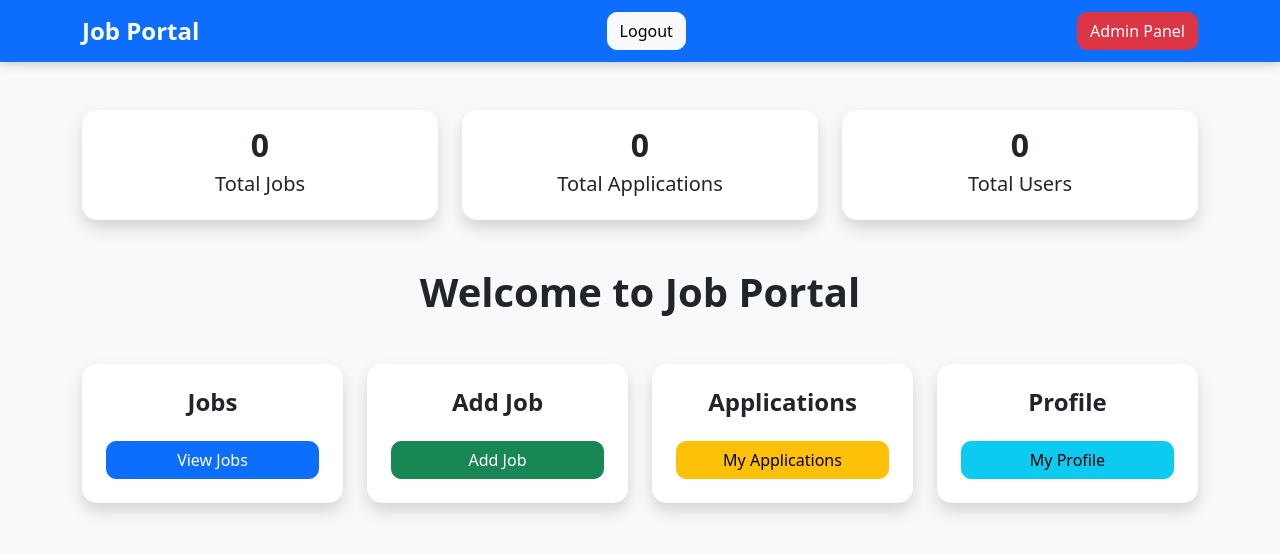
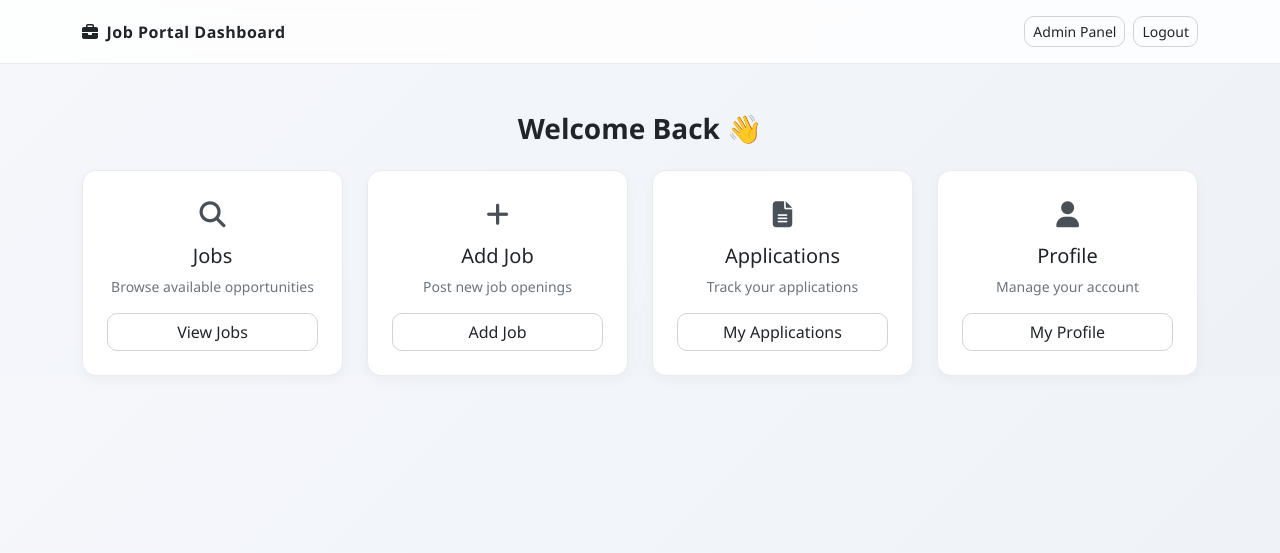
Before and after one commit to alisha-bagwan/Online_Job_Portal, a Flask app: page /dashboard in a window 1280 px wide. Shown: the top 553 px of the page. Run offline with Flask 3, Linux system fonts and the light colour scheme; the visitor is signed in with stand-in values (Sample User, id 1); data that the repository does not hold is empty; some libraries are stand-ins or nearby versions.

Commit message:
Updated UI design and improved frontend layout

```diff
--- a/app.py
+++ b/app.py
@@ -282,30 +282,20 @@ def profile():
 
     cur = mysql.connection.cursor()
 
-    # Get user details
+    # Get user details including resume
     cur.execute(
-        "SELECT name, email FROM users WHERE email=%s",
+        "SELECT name, email, resume FROM users WHERE email=%s",
         (email,)
     )
 
     user = cur.fetchone()
 
-    # Count applications
-    cur.execute(
-        "SELECT COUNT(*) FROM applications WHERE user_email=%s",
-        (email,)
-    )
-
-    total_applications = cur.fetchone()[0]
-
     cur.close()
 
     return render_template(
         "profile.html",
-        user=user,
-        total_applications=total_applications
+        user=user
     )
-
 # JOB DETAILS
 @app.route('/job/<int:id>')
 def job_details(id):
--- a/static/CSS/style.css
+++ b/static/CSS/style.css
@@ -41,17 +41,34 @@ h2 {
     font-weight: bold;
 }
 body{
-    background:#f5f7fa;
+    background:#f4f6f9;
 }
 
 .card{
-    border-radius:15px;
+    border-radius:10px;
 }
 
 .btn{
-    border-radius:10px;
+    border-radius:6px;
+}
+
+.form-control{
+    background:#f8f9fa;
 }
 
 h2,h4{
     font-weight:bold;
 }
+.btn{
+    border-radius: 8px;
+    font-weight: 500;
+}
+
+.btn-dark{
+    padding: 10px 18px;
+}
+
+.btn-outline-dark,
+.btn-outline-danger{
+    padding: 10px 18px;
+}
--- a/templates/dashboard.html
+++ b/templates/dashboard.html
@@ -4,129 +4,148 @@
     <title>Dashboard</title>
 
     <link href="https://cdn.jsdelivr.net/npm/bootstrap@5.3.3/dist/css/bootstrap.min.css" rel="stylesheet">
-<link rel="stylesheet" href="{{ url_for('static', filename='css/style.css') }}">
+
+    <!-- Icons (IMPORTANT for professional look) -->
+    <link rel="stylesheet" href="https://cdnjs.cloudflare.com/ajax/libs/font-awesome/6.5.0/css/all.min.css">
+
+    <style>
+        body {
+            background: linear-gradient(135deg, #f5f7fb, #eef2f7);
+            font-family: "Segoe UI", sans-serif;
+        }
+
+        /* Navbar glass effect */
+        .navbar {
+            background: rgba(255,255,255,0.8);
+            backdrop-filter: blur(10px);
+            border-bottom: 1px solid #e9ecef;
+        }
+
+        .brand-title {
+            font-weight: 700;
+            letter-spacing: 0.5px;
+        }
+
+        /* Cards */
+        .dashboard-card {
+            border: 1px solid #e9ecef;
+            border-radius: 14px;
+            background: white;
+            transition: all 0.25s ease;
+            box-shadow: 0 4px 12px rgba(0,0,0,0.04);
+        }
+
+        .dashboard-card:hover {
+            transform: translateY(-6px);
+            box-shadow: 0 12px 25px rgba(0,0,0,0.08);
+            border-color: #d6d6d6;
+        }
+
+        .icon-box {
+            font-size: 26px;
+            color: #495057;
+            margin-bottom: 10px;
+        }
+
+        .btn-clean {
+            border-radius: 10px;
+            border: 1px solid #ced4da;
+            font-weight: 500;
+        }
+
+        .btn-clean:hover {
+            background: #f1f3f5;
+        }
+
+        .welcome-text {
+            font-weight: 600;
+            color: #212529;
+        }
+
+        .muted-text {
+            color: #6c757d;
+            font-size: 14px;
+        }
+    </style>
 </head>
-<body class="bg-light">
 
-<nav class="navbar navbar-dark bg-primary">
+<body>
+
+<!-- NAVBAR -->
+<nav class="navbar py-3">
     <div class="container">
 
-        <span class="navbar-brand">
-            Job Portal
+        <span class="brand-title text-dark">
+            <i class="fa-solid fa-briefcase me-2"></i>Job Portal Dashboard
         </span>
 
-        <a href="/logout" class="btn btn-light">
-            Logout
-        </a>
-        <a href="/admin" class="btn btn-danger">
-      Admin Panel
-     </a>
+        <div class="d-flex gap-2">
+            <a href="/admin" class="btn btn-sm btn-clean">
+                Admin Panel
+            </a>
+
+            <a href="/logout" class="btn btn-sm btn-clean">
+                Logout
+            </a>
+        </div>
 
     </div>
 </nav>
 
+<!-- CONTENT -->
 <div class="container mt-5">
 
-    <div class="row">
+    <h3 class="text-center welcome-text mb-4">
+        Welcome Back 👋
+    </h3>
 
-        <div class="col-md-4">
-            <div class="card text-center shadow">
-                <div class="card-body">
-                    <h2>{{ total_jobs }}</h2>
-                    <h5>Total Jobs</h5>
+    <div class="row g-4">
+
+        <div class="col-md-3">
+            <div class="dashboard-card p-4 text-center h-100">
+                <div class="icon-box">
+                    <i class="fa-solid fa-magnifying-glass"></i>
                 </div>
+                <h5>Jobs</h5>
+                <p class="muted-text">Browse available opportunities</p>
+                <a href="/jobs" class="btn btn-clean w-100">View Jobs</a>
             </div>
         </div>
 
-        <div class="col-md-4">
-            <div class="card text-center shadow">
-                <div class="card-body">
-                    <h2>{{ total_applications }}</h2>
-                    <h5>Total Applications</h5>
+        <div class="col-md-3">
+            <div class="dashboard-card p-4 text-center h-100">
+                <div class="icon-box">
+                    <i class="fa-solid fa-plus"></i>
                 </div>
+                <h5>Add Job</h5>
+                <p class="muted-text">Post new job openings</p>
+                <a href="/add-job" class="btn btn-clean w-100">Add Job</a>
             </div>
         </div>
 
-        <div class="col-md-4">
-            <div class="card text-center shadow">
-                <div class="card-body">
-                    <h2>{{ total_users }}</h2>
-                    <h5>Total Users</h5>
+        <div class="col-md-3">
+            <div class="dashboard-card p-4 text-center h-100">
+                <div class="icon-box">
+                    <i class="fa-solid fa-file-lines"></i>
                 </div>
+                <h5>Applications</h5>
+                <p class="muted-text">Track your applications</p>
+                <a href="/my-applications" class="btn btn-clean w-100">My Applications</a>
+            </div>
+        </div>
+
+        <div class="col-md-3">
+            <div class="dashboard-card p-4 text-center h-100">
+                <div class="icon-box">
+                    <i class="fa-solid fa-user"></i>
+                </div>
+                <h5>Profile</h5>
+                <p class="muted-text">Manage your account</p>
+                <a href="/profile" class="btn btn-clean w-100">My Profile</a>
             </div>
         </div>
 
     </div>
-
-</div>
-
-<div class="container mt-5">
-
-    <h1 class="text-center mb-5">
-        Welcome to Job Portal
-    </h1>
-
-    <div class="row">
-
-        <div class="col-md-3 mb-4">
-
-            <div class="card shadow text-center p-4">
-
-                <h4>Jobs</h4>
-
-                <a href="/jobs" class="btn btn-primary mt-3">
-                    View Jobs
-                </a>
-
-            </div>
-
-        </div>
-
-        <div class="col-md-3 mb-4">
-
-            <div class="card shadow text-center p-4">
-
-                <h4>Add Job</h4>
-
-                <a href="/add-job" class="btn btn-success mt-3">
-                    Add Job
-                </a>
-
-            </div>
-
-        </div>
-
-        <div class="col-md-3 mb-4">
-
-            <div class="card shadow text-center p-4">
-
-                <h4>Applications</h4>
-
-                <a href="/my-applications" class="btn btn-warning mt-3">
-                    My Applications
-                </a>
-
-            </div>
-
-        </div>
-
-        <div class="col-md-3 mb-4">
-
-            <div class="card shadow text-center p-4">
-
-                <h4>Profile</h4>
-
-                <a href="/profile" class="btn btn-info mt-3">
-                    My Profile
-                </a>
-
-
-            </div>
-
-        </div>
-
-    </div>
-
 </div>
 
 </body>
--- a/templates/index.html
+++ b/templates/index.html
@@ -24,7 +24,7 @@
                 Login
             </a>
 
-            <a href="/register" class="btn btn-warning">
+            <a href="/register" class="btn btn-light me-2">
                 Register
             </a>
 
@@ -46,9 +46,11 @@
 
     <div class="mt-4">
 
-        <a href="/jobs" class="btn btn-primary btn-lg me-2">
+      <!-- <a href="/jobs" class="btn btn-primary btn-lg me-2">
             Browse Jobs
         </a>
+        btn-warning
+      -->
 
         <a href="/register" class="btn btn-success btn-lg">
             Get Started
```
Also changed, not shown: templates/jobs.html (+12 -8 lines), templates/profile.html (+67 -118 lines), README.md, static/resumes/not voted dashboard.png (added), static/resumes/password not match.png (added), 1 other file.
